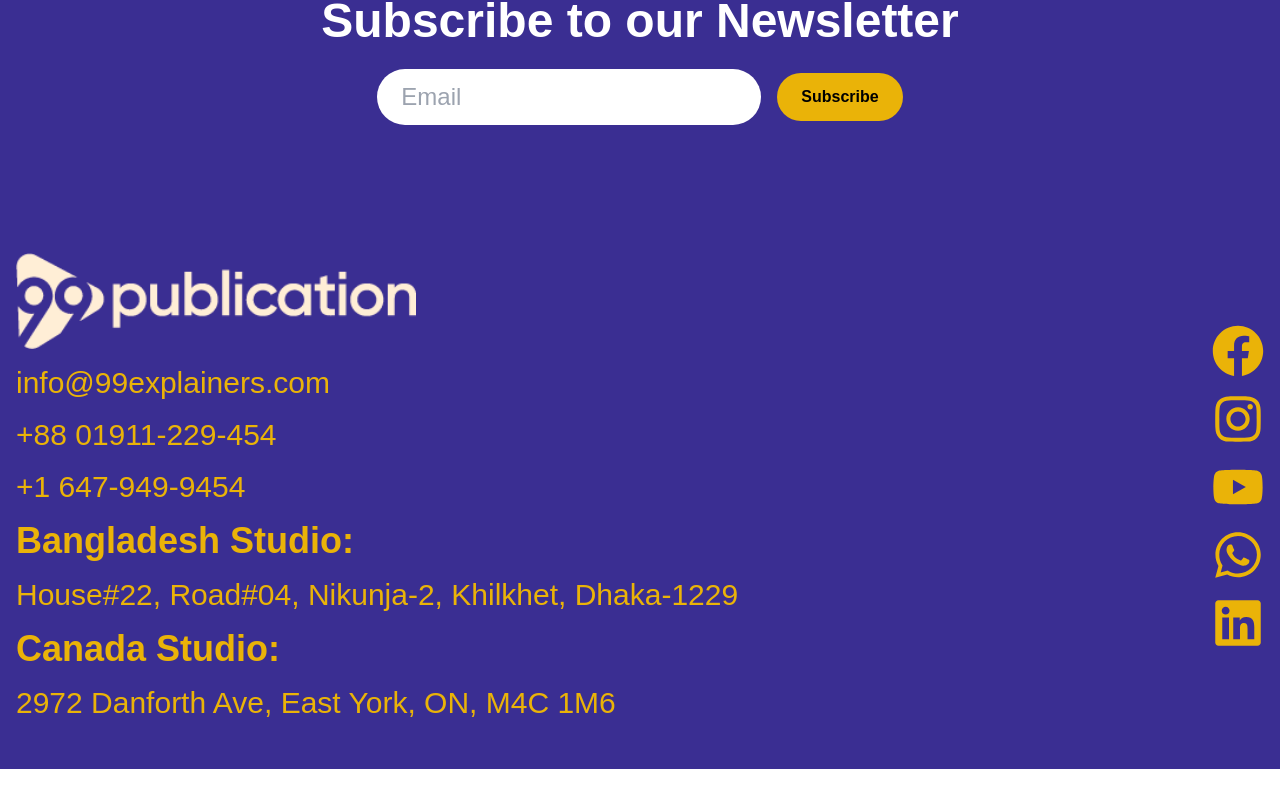
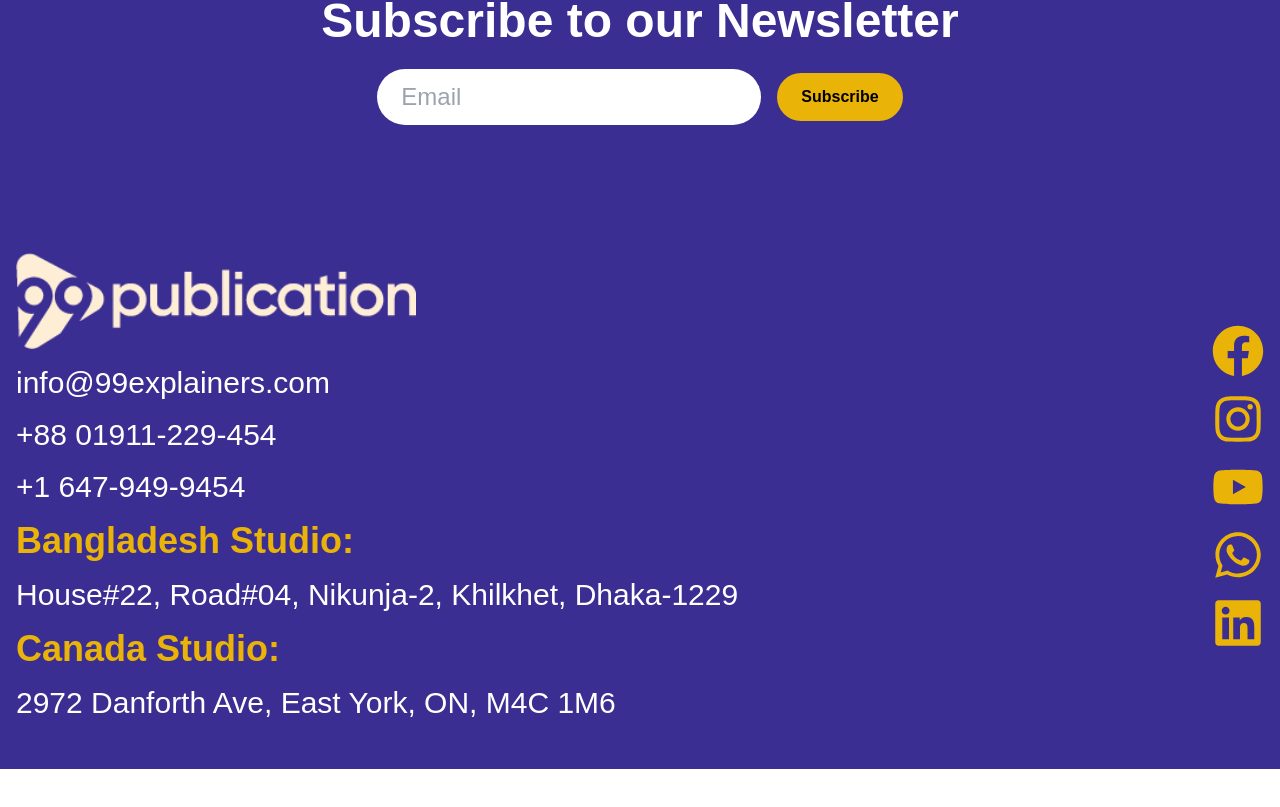
Before and after one commit to Ebtesham-21/GPbook-store, a Next.js app: page / in a window 1280 px wide. Shown: the part 743-1550 px from the top of the page. Built offline with nearby package versions, Linux system fonts and the light colour scheme; no server answers; the database is empty.

Commit message:
footer revised

```diff
--- a/src/components/shared/footer.tsx
+++ b/src/components/shared/footer.tsx
@@ -97,14 +97,14 @@ const Footer: React.FC = () => {
                             {/* className="w-40 md:w-98" */}
                         </Link>
 
-                        <p className="text-3xl text-yellow-500">info@99explainers.com</p>
-                        <p className="text-3xl text-yellow-500">+88 01911-229-454</p>
-                        <p className="text-3xl text-yellow-500">+1 647-949-9454</p>
+                        <p className="text-3xl text-white">info@99explainers.com</p>
+                        <p className="text-3xl text-white">+88 01911-229-454</p>
+                        <p className="text-3xl text-white">+1 647-949-9454</p>
                         <p className="text-4xl font-extrabold text-yellow-500">Bangladesh Studio:</p>
-                        <p className="text-3xl  text-yellow-500">House#22, Road#04, Nikunja-2,
+                        <p className="text-3xl  text-white">House#22, Road#04, Nikunja-2,
                         Khilkhet, Dhaka-1229</p>
                         <p className="text-4xl font-extrabold text-yellow-500">Canada Studio:</p>
-                        <p className="text-3xl text-yellow-500">2972 Danforth Ave, East York,
+                        <p className="text-3xl text-white">2972 Danforth Ave, East York,
                         ON, M4C 1M6</p>
 
                     </div>
```
